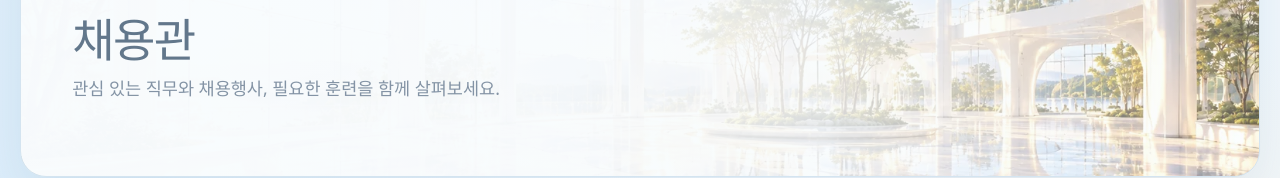
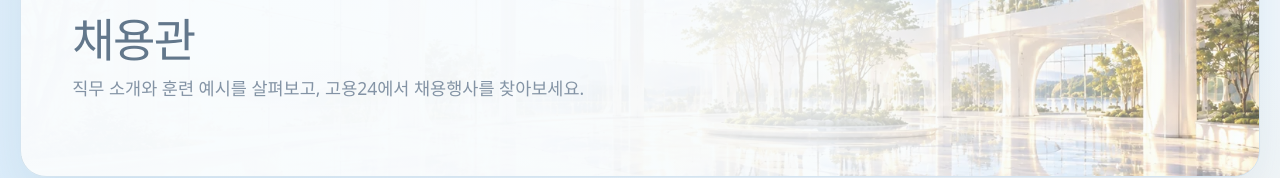
Before and after one commit to Oh-JunTaek/AIHuBridge, a React (Vite) app: page /careers in a window 1280 px wide. Shown: the part 218-396 px from the top of the page. Built offline with nearby package versions, Linux system fonts and the light colour scheme; a web font is replaced by a local one.

Commit message:
docs: 채용관 제공 범위 명확화

```diff
--- a/src/pages/Careers.tsx
+++ b/src/pages/Careers.tsx
@@ -9,7 +9,7 @@ export default function Careers() {
   const { careerId } = useParams();
   const career = careers.find((item) => item.id === careerId);
   return <div className="space-page space-plaza career-page mx-auto max-w-6xl px-4 py-6">
-    <header className="space-header"><div><p className="space-label">정보관 · 새로운 기회를 만나는 곳</p><h1>채용관</h1><p className="space-caption">관심 있는 직무와 채용행사, 필요한 훈련을 함께 살펴보세요.</p></div></header>
+    <header className="space-header"><div><p className="space-label">정보관 · 새로운 기회를 만나는 곳</p><h1>채용관</h1><p className="space-caption">직무 소개와 훈련 예시를 살펴보고, 고용24에서 채용행사를 찾아보세요.</p></div></header>
     {careerId && !career ? <section className="career-detail"><h2>직무를 찾을 수 없습니다</h2><Link to="/careers">직무 목록으로 돌아가기 <WayfindingIcon /></Link></section> : career ? <section className="career-detail" aria-labelledby="career-title">
       <Link className="career-back" to="/careers">← 직무 목록</Link>
       <div className="career-detail-head"><span>{career.area}</span><h2 id="career-title">{career.title}</h2><p>{career.summary}</p></div>
```
Also changed, not shown: 1 other file (tests, documents, lock files or other folders).
